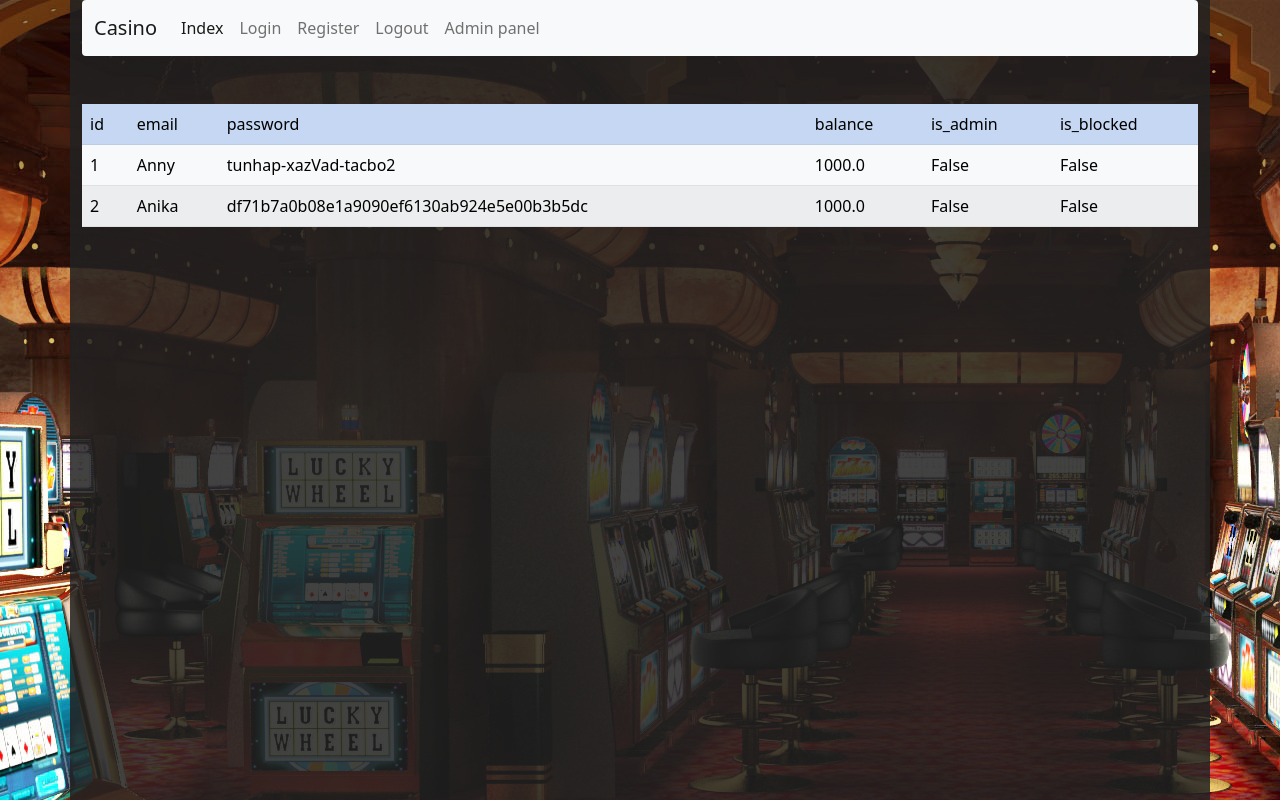
After one commit to arkashabigpotato/arkasha-cas1no, a Flask app: page /admin/users in a window 1280 px wide. The commit adds this page. Run offline with Flask 2, Linux system fonts and the light colour scheme; data comes from the database, SQL or seed files in the repository; both versions use the stored data as it was after the commit.

Commit message:
created admin panel

```diff
--- a/main.py
+++ b/main.py
@@ -6,6 +6,7 @@ from flask import url_for
 from flask import redirect
 from flask_sqlalchemy import SQLAlchemy
 from datetime import datetime
+import hashlib
 
 
 app = Flask(__name__)
@@ -49,9 +50,6 @@ class Game(db.Model):
     user = db.relationship('User', backref='game', uselist=False)
 
 
-db.create_all()
-
-
 @app.route("/index")
 @app.route("/")
 def index():
@@ -67,7 +65,7 @@ def login():
         logged_user = User.query.filter_by(email=email).first()
 
         if logged_user:
-            if password == logged_user.password:
+            if hashlib.sha1(password.encode()).hexdigest() == logged_user.password:
                 session['email'] = request.form['email']
                 return redirect(url_for("index"))
             else:
@@ -89,14 +87,14 @@ def register():
             email = request.form['email']
             password = request.form['password']
 
-            new_user = User(email=email, password=password)
+            new_user = User(email=email, password=hashlib.sha1(password.encode()).hexdigest())
 
             try:
                 db.session.add(new_user)
                 db.session.commit()
             except:
+                session['email'] = request.form['email']
                 return "registration error"
-                session['email'] = request.form['email']
             return redirect(url_for('index'))
         else:
             return redirect(url_for('register'))
@@ -118,5 +116,24 @@ def user(user_id):
     return "user id -" + str(user_id)
 
 
+@app.route("/admin/")
+def admin():
+    return render_template("admin.html")
+
+
+@app.route("/admin/users")
+def admin_users():
+    users = User.query.all()
+    return render_template("admin_users.html", users=users)
+
+
+@app.route("/admin/slots")
+def admin_slots():
+    return 'admin slots'
+
+
+
+
+
 if __name__ == "__main__":
     app.run()
--- /dev/null
+++ b/templates/admin_users.html
@@ -0,0 +1,30 @@
+{% extends 'base.html' %}
+
+{% block title %}
+    <title> Admin Users </title>
+{% endblock %}
+
+{% block body %}
+    <table class="table table-striped table-hover">
+        <tr class="table-primary">
+            <td>id</td>
+            <td>email</td>
+            <td>password</td>
+            <td>balance</td>
+            <td>is_admin</td>
+            <td>is_blocked</td>
+        </tr>
+
+        {% for user in users %}
+            <tr class="table-light">
+                <td>{{ user.id }}</td>
+                <td>{{ user.email }}</td>
+                <td>{{ user.password }}</td>
+                <td>{{ user.balance }}</td>
+                <td>{{ user.is_admin }}</td>
+                <td>{{ user.is_blocked }}</td>
+            </tr>
+        {% endfor %}
+
+    </table>
+{% endblock %}
--- a/templates/base.html
+++ b/templates/base.html
@@ -55,7 +55,7 @@
               <a class="nav-link" href="{{ url_for('logout') }}">Logout</a>
             </li>
               <li class="nav-item">
-              <a class="nav-link" href="">Admin panel</a>
+              <a class="nav-link" href="{{ url_for('admin') }}">Admin panel</a>
             </li>
           </ul>
         </div>
```
Also changed, not shown: templates/admin.html (added, +10 -0 lines), casino.db.
